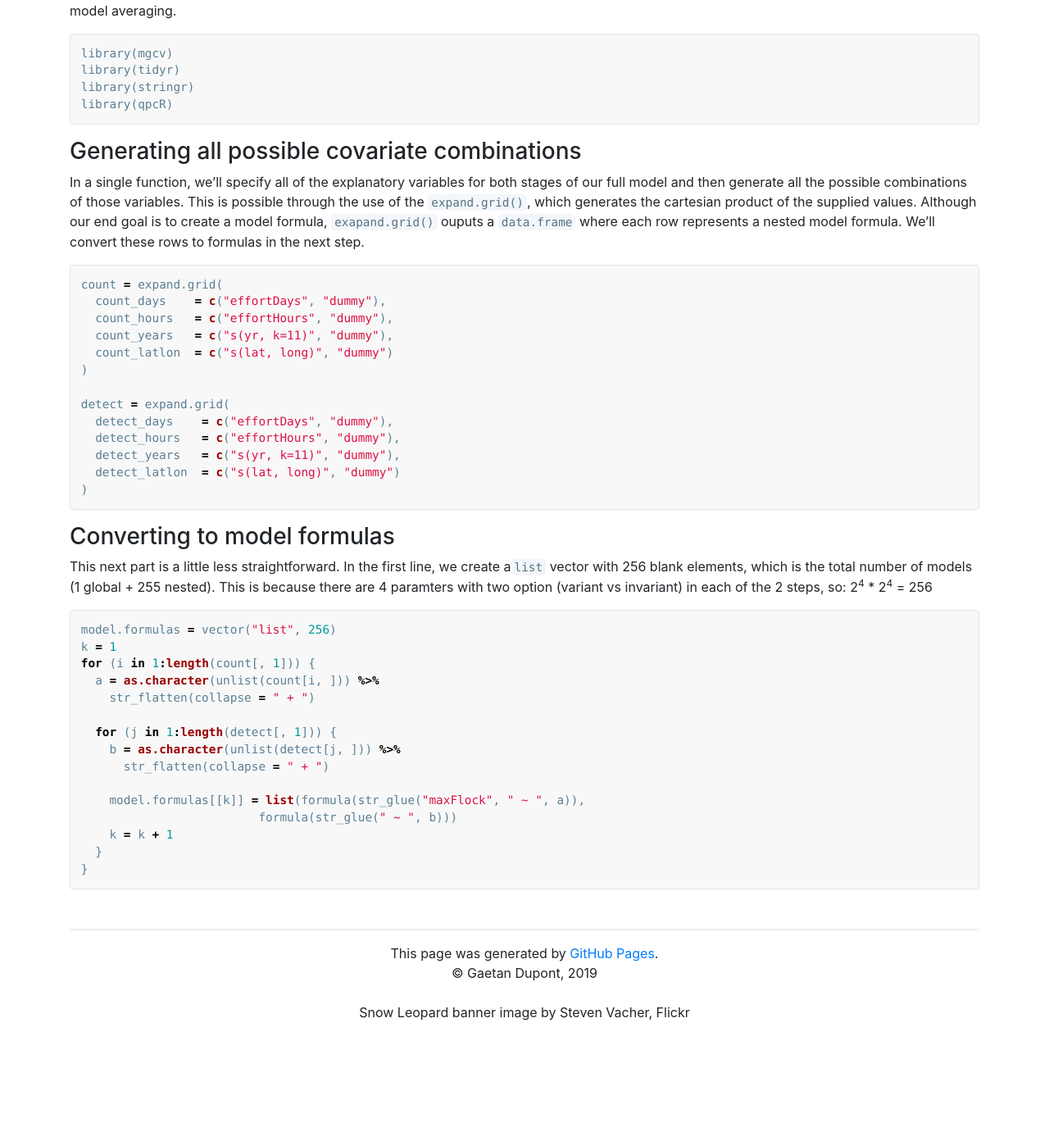
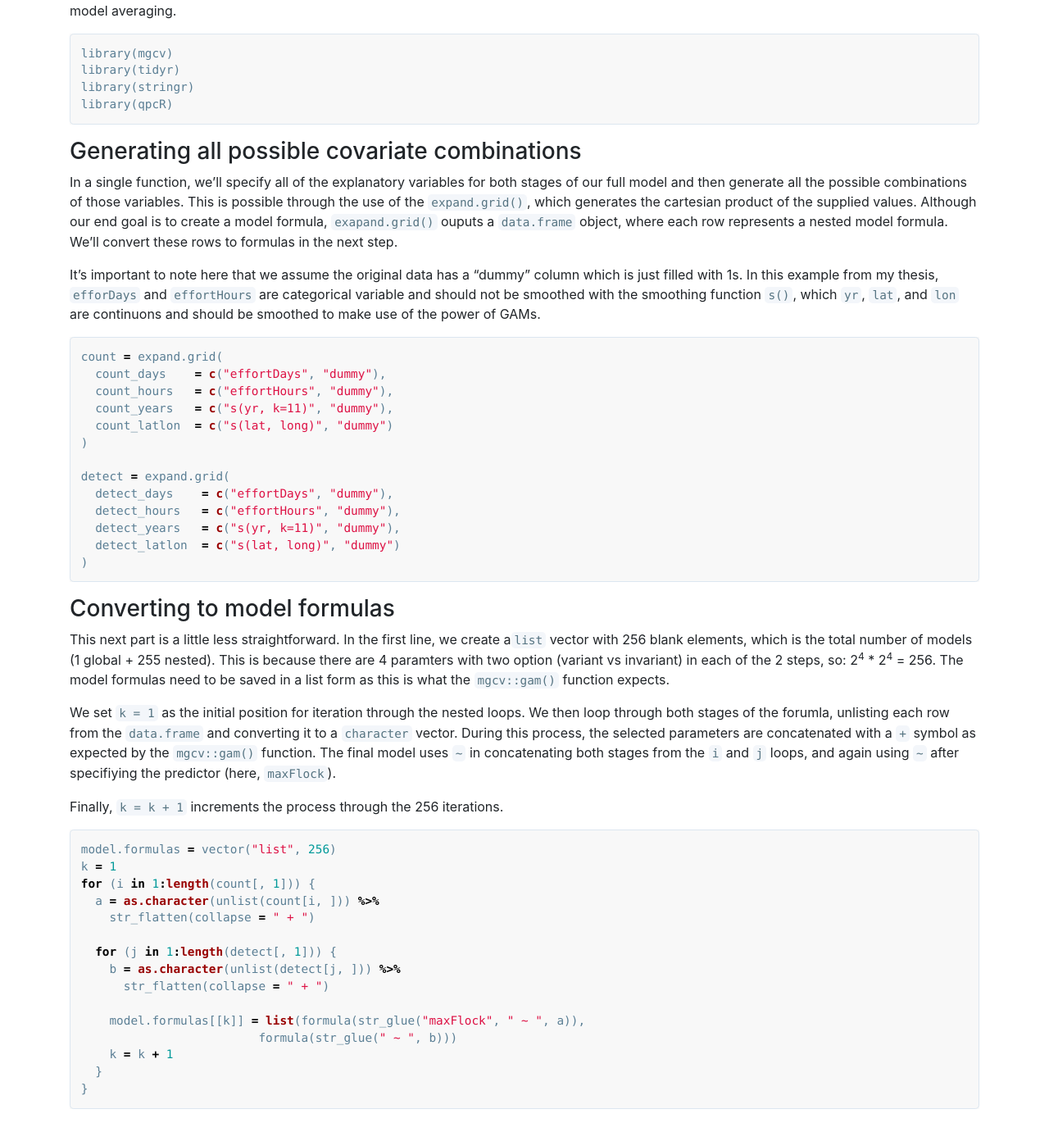
Before and after one commit to chrisyeh96/chrisyeh96.github.io, a Jekyll site: the page built from _posts/2019-05-29-Auto-Nested-Mod.md, in a window 1280 px wide and 1400 px high, scrolled down 914 px. Shown: the top 1392 px of the window at 82% size. Built offline with Jekyll 4.4.1, drawn with Linux system fonts in a browser that asks for light colours; nearby versions of some CDN libraries; before the commit the page ends 2177 px from its top, so only the background shows below that.

Commit message:
Update 2019-05-29-Auto-Nested-Mod.md

````diff
--- a/_posts/2019-05-29-Auto-Nested-Mod.md
+++ b/_posts/2019-05-29-Auto-Nested-Mod.md
@@ -26,7 +26,9 @@ library(qpcR)
 
 ### Generating all possible covariate combinations
 
-In a single function, we'll specify all of the explanatory variables for both stages of our full model and then generate all the possible combinations of those variables. This is possible through the use of the `expand.grid()`, which generates the cartesian product of the supplied values. Although our end goal is to create a model formula, `exapand.grid()` ouputs a `data.frame` where each row represents a nested model formula. We'll convert these rows to formulas in the next step.
+In a single function, we'll specify all of the explanatory variables for both stages of our full model and then generate all the possible combinations of those variables. This is possible through the use of the `expand.grid()`, which generates the cartesian product of the supplied values. Although our end goal is to create a model formula, `exapand.grid()` ouputs a `data.frame` object, where each row represents a nested model formula. We'll convert these rows to formulas in the next step.
+
+It's important to note here that we assume the original data has a "dummy" column which is just filled with 1s. In this example from my thesis, `efforDays` and `effortHours` are categorical variable and should not be smoothed with the smoothing function `s()`, which `yr`, `lat`, and `lon` are continuons and should be smoothed to make use of the power of GAMs.
 
 ```r
 count = expand.grid(
@@ -46,7 +48,11 @@ detect = expand.grid(
 
 ### Converting to model formulas
 
-This next part is a little less straightforward. In the first line, we create a`list` vector with 256 blank elements, which is the total number of models (1 global + 255 nested). This is because there are 4 paramters with two option (variant vs invariant) in each of the 2 steps, so: 2<sup>4</sup> * 2<sup>4</sup> = 256
+This next part is a little less straightforward. In the first line, we create a`list` vector with 256 blank elements, which is the total number of models (1 global + 255 nested). This is because there are 4 paramters with two option (variant vs invariant) in each of the 2 steps, so: 2<sup>4</sup> * 2<sup>4</sup> = 256. The model formulas need to be saved in a list form as this is what the `mgcv::gam()` function expects.
+
+We set `k = 1` as the initial position for iteration through the nested loops. We then loop through both stages of the forumla, unlisting each row from the `data.frame` and converting it to a `character` vector. During this process, the selected parameters are concatenated with a `+` symbol as expected by the `mgcv::gam()` function. The final model uses `~` in concatenating both stages from the `i` and `j` loops, and again using `~` after specifiying the predictor (here, `maxFlock`).
+
+Finally, `k = k + 1` increments the process through the 256 iterations.
 
 ```r
 model.formulas = vector("list", 256)
````
